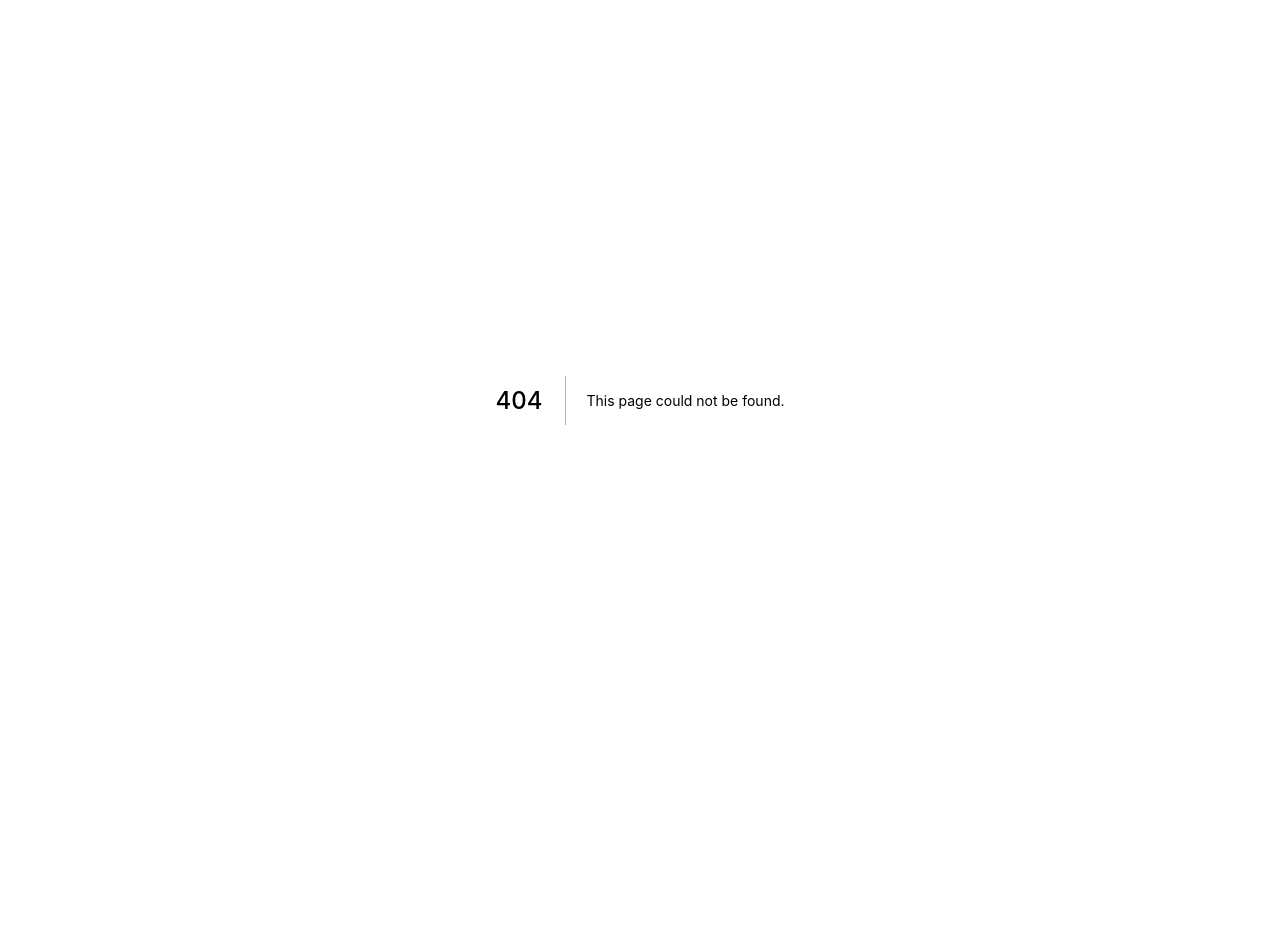
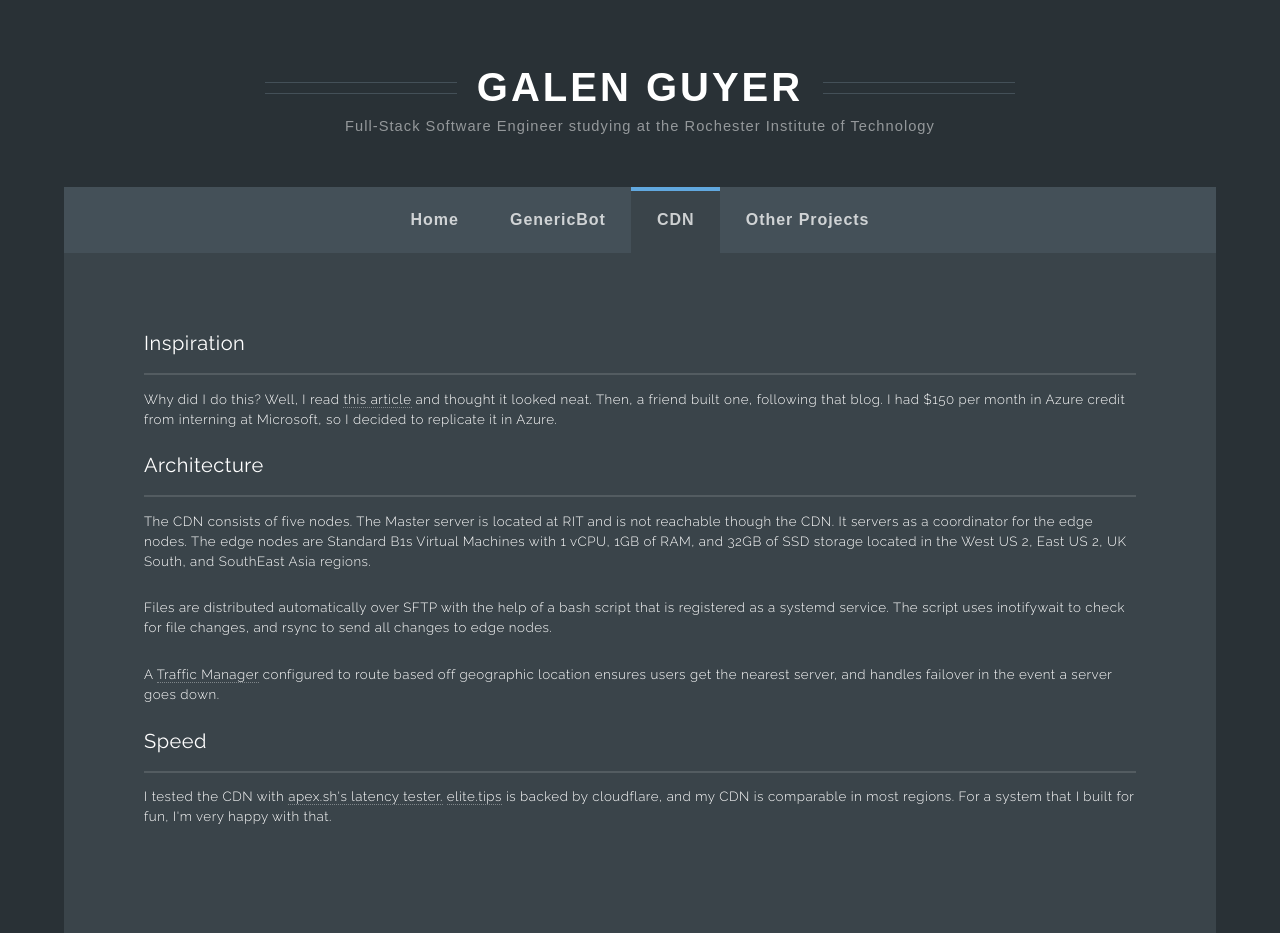
Before and after one commit to galenguyer/personal-site-next, a Next.js app: page /cdn in a window 1280 px wide. Before the commit this address had no page. Before the commit the page ends 800 px from the top, so only its background shows below. Built offline with nearby package versions, Linux system fonts and the light colour scheme.

Commit message:
Remap css and add cdn page

```diff
--- /dev/null
+++ b/pages/cdn.js
@@ -0,0 +1,22 @@
+import Header from '../components/header';
+import styles from '../styles/project.module.css';
+
+export default () => {
+    return (
+        <div id='container'>
+            <Header />
+            <div id='body' className={styles.container}>
+                <h3 className={styles.header}>Inspiration</h3>
+                <p>Why did I do this? Well, I read <a href="https://pasztor.at/blog/building-your-own-cdn">this article</a> and thought it looked neat. Then, a friend built one, following that blog. I had $150 per month in Azure credit from interning at Microsoft, so I decided to replicate it in Azure.</p>
+
+                <h3 className={styles.header}>Architecture</h3>
+                <p>The CDN consists of five nodes. The Master server is located at RIT and is not reachable though the CDN. It servers as a coordinator for the edge nodes. The edge nodes are Standard B1s Virtual Machines with 1 vCPU, 1GB of RAM, and 32GB of SSD storage located in the West US 2, East US 2, UK South, and SouthEast Asia regions.</p>
+                <p>Files are distributed automatically over SFTP with the help of a bash script that is registered as a systemd service. The script uses <code>inotifywait</code> to check for file changes, and <code>rsync</code> to send all changes to edge nodes.</p>
+                <p>A <a href="https://azure.microsoft.com/en-us/services/traffic-manager/">Traffic Manager</a> configured to route based off geographic location ensures users get the nearest server, and handles failover in the event a server goes down.</p>
+
+                <h3 className={styles.header}>Speed</h3>
+                <p>I tested the CDN with <a href="https://latency.apex.sh/?url=cdn.galenguyer.com&compare=elite.tips">apex.sh's latency tester.</a> <a href="https://elite.tips">elite.tips</a> is backed by cloudflare, and my CDN is comparable in most regions. For a system that I built for fun, I'm very happy with that.</p>
+            </div>
+        </div>
+    )
+}
--- a/pages/genericbot/index.js
+++ b/pages/genericbot/index.js
@@ -1,6 +1,6 @@
 import Link from 'next/link';
 import Header from '../../components/header';
-import styles from '../../styles/genericbot.module.css';
+import styles from '../../styles/project.module.css';
 
 export default () => (
   <div id='container'>
--- a/pages/genericbot/v3.js
+++ b/pages/genericbot/v3.js
@@ -1,5 +1,5 @@
 import Header from '../../components/header';
-import styles from '../../styles/genericbot.module.css';
+import styles from '../../styles/project.module.css';
 
 export default () => {
     return (
```
Also changed, not shown: styles/project.module.css (renamed from styles/genericbot.module.css).
